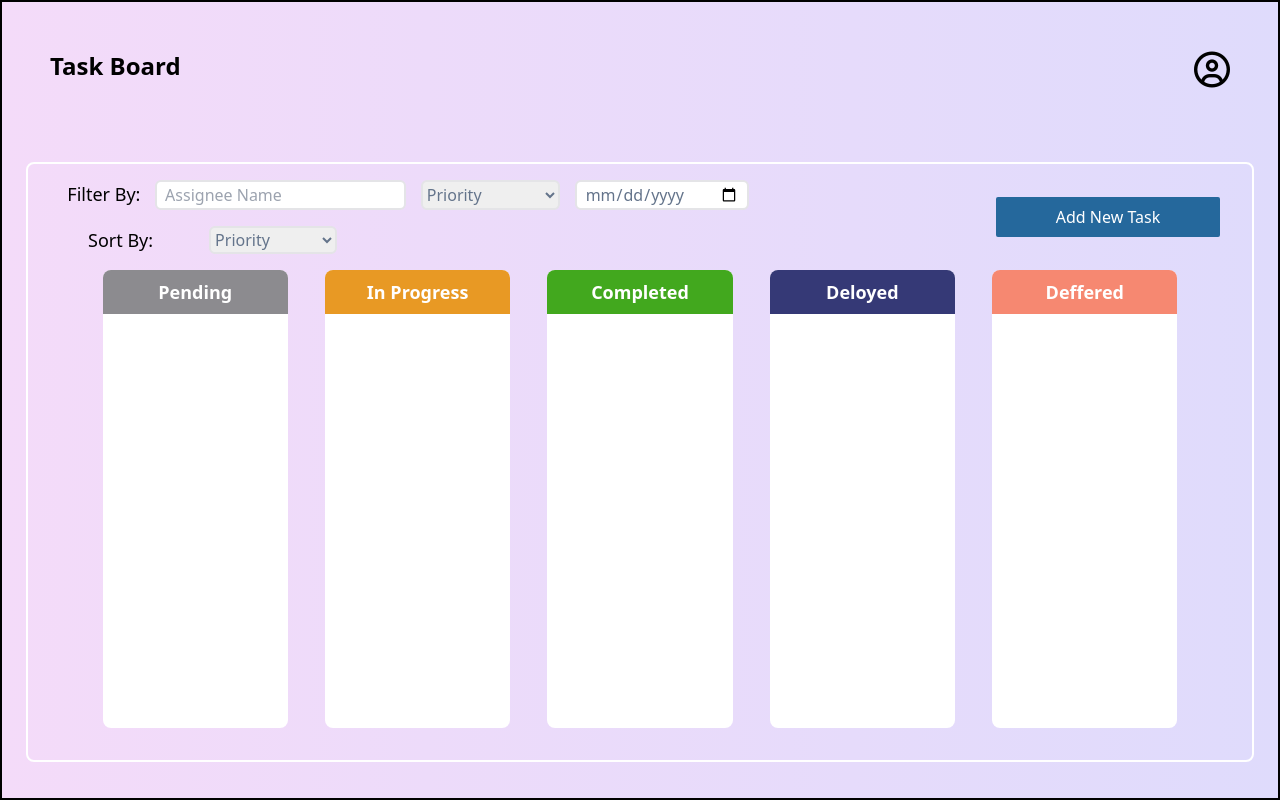
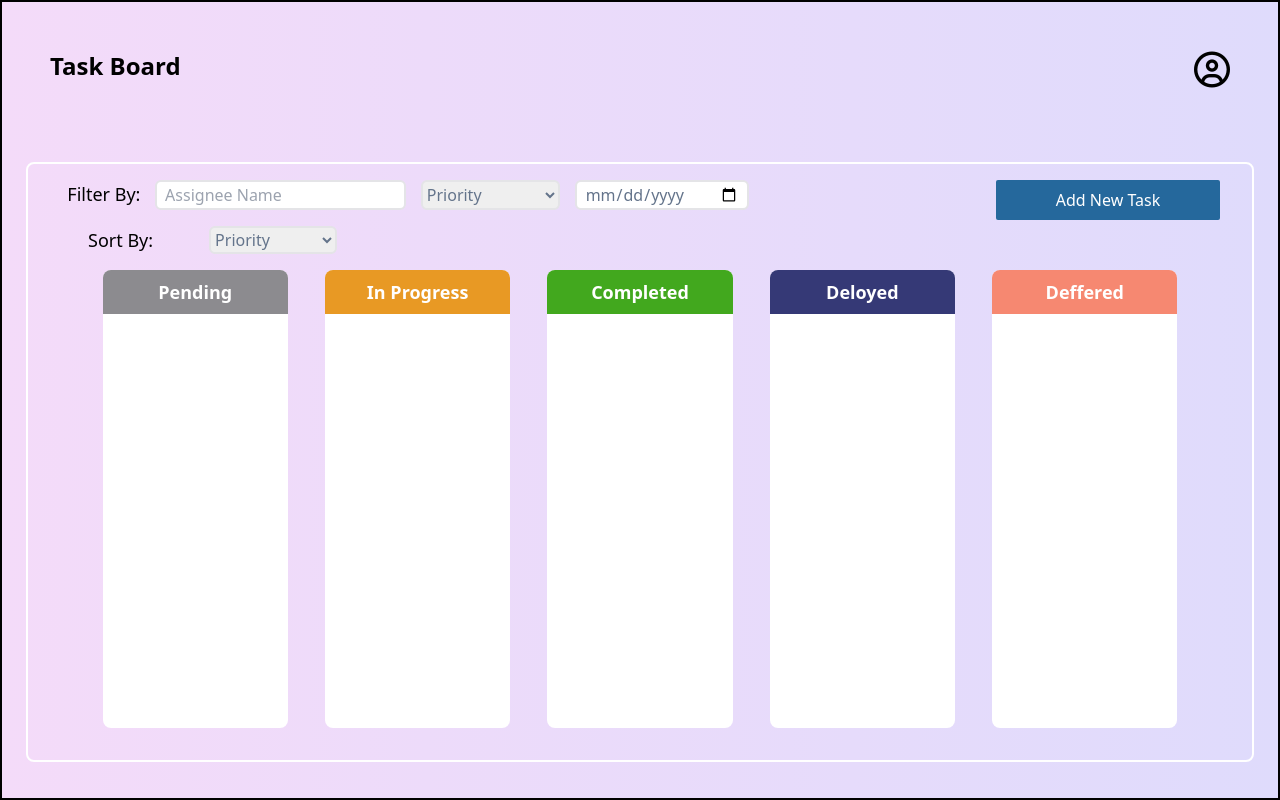
Before and after one commit to ShivanshChauhan07/Task-Tracker, a React (Vite) app in the folder task-tracker/: page / in a window 1280 px wide. Built offline with nearby package versions, Linux system fonts and the light colour scheme.

Commit message:
GUI improved

```diff
--- a/task-tracker/src/components/Filter.jsx
+++ b/task-tracker/src/components/Filter.jsx
@@ -121,7 +121,7 @@ const Filter = () => {
         </div>
       </div>
       <div
-        className="flex flex-col justify-center lg:items-start lg:w-56"
+        className="flex flex-col justify-start lg:items-start lg:w-56"
         id="toast"
       >
         <button
--- a/task-tracker/src/components/Task.jsx
+++ b/task-tracker/src/components/Task.jsx
@@ -18,12 +18,12 @@ const Task = ({
   const [deleteDisable, setDeleteDisable] = useState(false); // used to manage delete option availability as completed task can't be deleted.
 
   return (
-    <div className="bg-[#f3f1f2] rounded-sm p-2 h-1/2  flex flex-col justify-around box-border">
+    <div className="bg-[#f3f1f2] rounded-sm p-2 max-h-1/2  flex flex-col justify-around box-border gap-y-4">
       <header className="flex justify-between border-b border-zinc-500 py-2">
         <h5>{title}</h5>
         <p className="bg-[#24689e] text-white text-xs p-1">{priority}</p>
       </header>
-      <div className="flex flex-col  flex-1 justify-around">
+      <div className="flex flex-col  flex-1 justify-around gap-y-2">
         <div>
           <p className="text-xs">{description}</p>
         </div>
```
